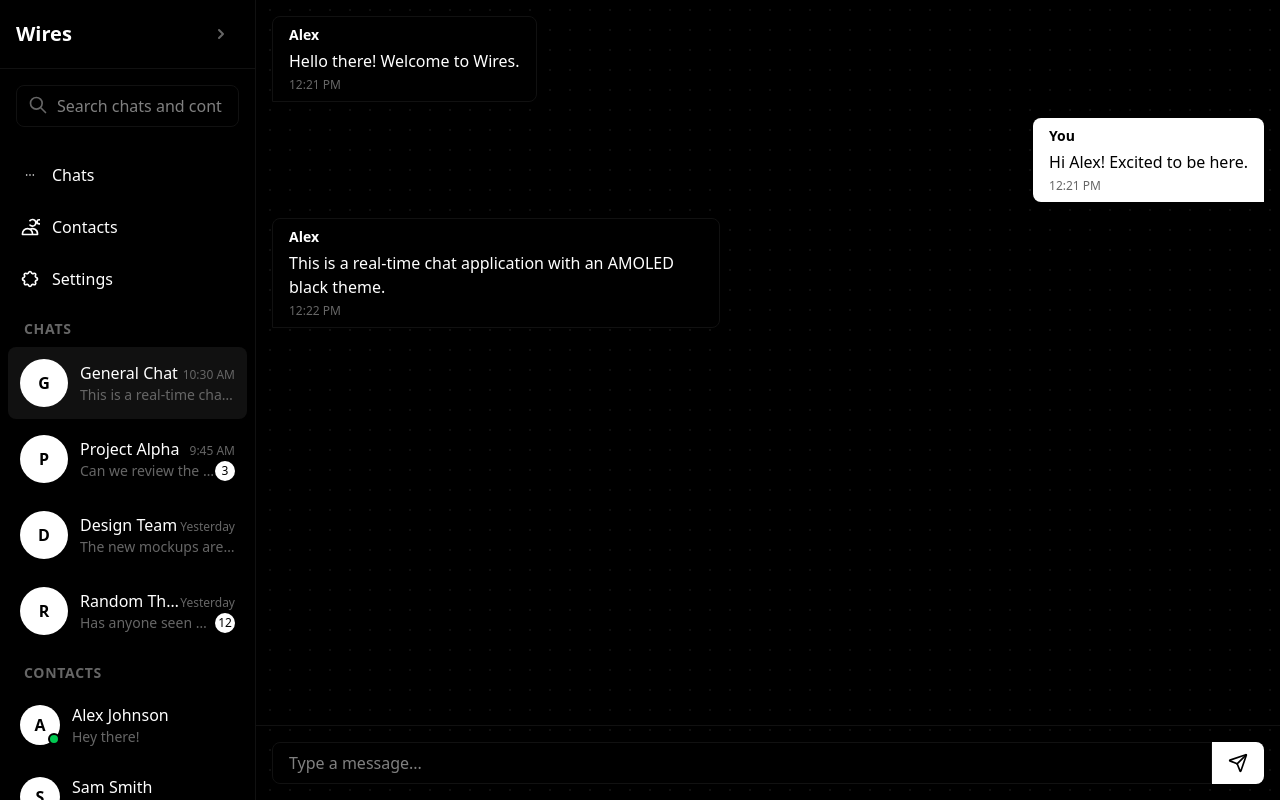
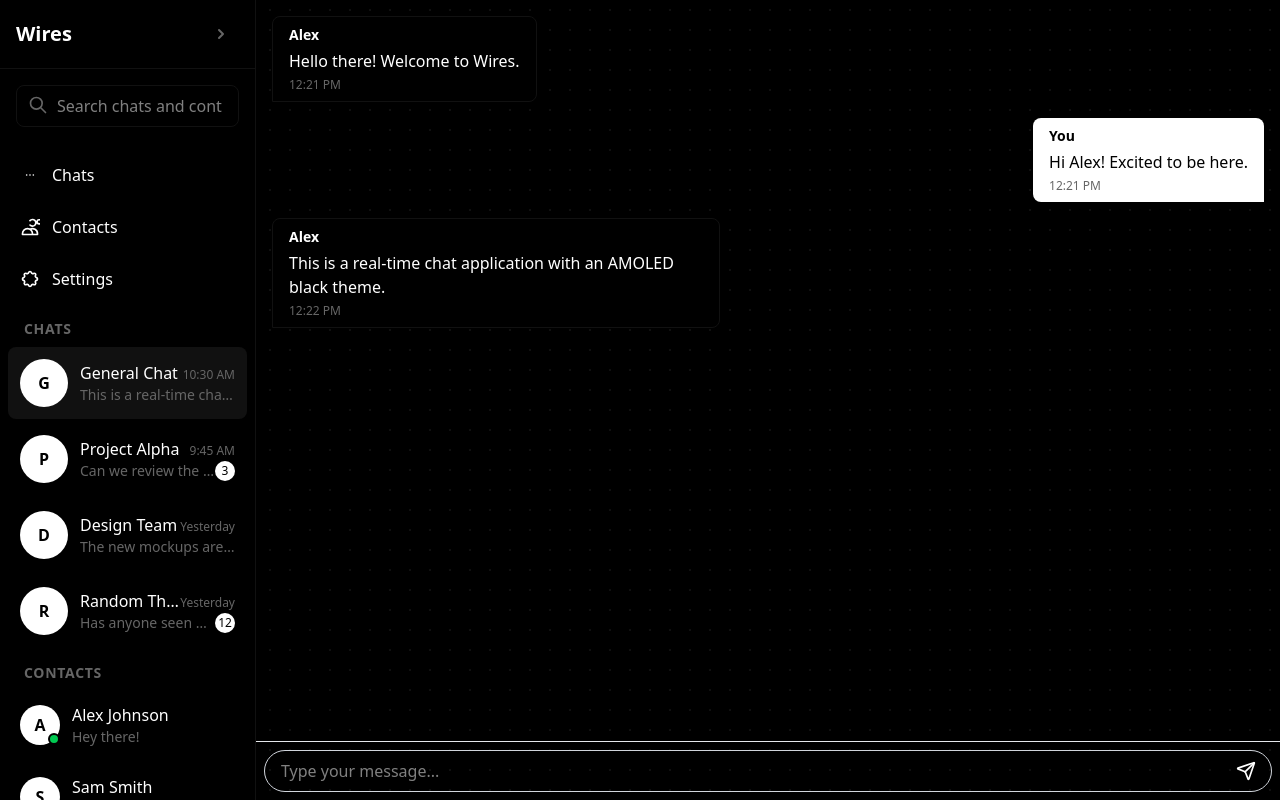
Before and after one commit to rei-naissance/Wired, a Next.js app in the folder wired/: page / in a window 1280 px wide. Built offline with nearby package versions, Linux system fonts and the light colour scheme; no server answers; sample sign-in values are in the browser's storage.

Commit message:
feat: refactor MessageInput component for improved styling and functionality

```diff
--- a/wired/components/MessageInput.tsx
+++ b/wired/components/MessageInput.tsx
@@ -18,20 +18,29 @@ export default function MessageInput({ onSend }: MessageInputProps) {
   };
 
     return (
-    <form onSubmit={handleSubmit} className="border-t border-card-border p-4 flex">
+      <div className="flex items-center p-2 border-t border-gray-200">
+        <div className="relative flex-1">
           <input
             type="text"
+            className="w-full px-4 py-2 pr-12 rounded-full border border-gray-300 focus:outline-none focus:ring-2 focus:ring-blue-500"
+            placeholder="Type your message..."
             value={inputValue}
             onChange={(e) => setInputValue(e.target.value)}
-        placeholder="Type a message..."
-        className="flex-1 bg-card-background border border-card-border rounded-l-lg px-4 py-2 focus:outline-none focus:ring-1 focus:ring-primary text-foreground transition-all duration-300 ease-in-out"
+            onKeyDown={(e) => {
+              if (e.key === 'Enter') {
+                handleSubmit(e);
+              }
+            }}
           />
           <button
             type="submit"
-        className="bg-primary hover:bg-primary-hover text-black font-semibold px-4 py-2 rounded-r-lg transition-colors duration-300 ease-in-out flex items-center justify-center"
+            className="absolute right-2 top-1/2 -translate-y-1/2 text-white bg-transparent hover:bg-transparent focus:outline-none px-2 py-1 transition-transform transition-opacity duration-150 hover:scale-110 hover:opacity-80"
+            style={{ background: 'none', color: 'white' }}
+            onClick={handleSubmit}
           >
-        <Send size={20} />
+            <Send size={20} color="white" />
           </button>
-    </form>
+        </div>
+      </div>
     );
 }
```
Lines whose indentation alone changed are shown as unchanged.
